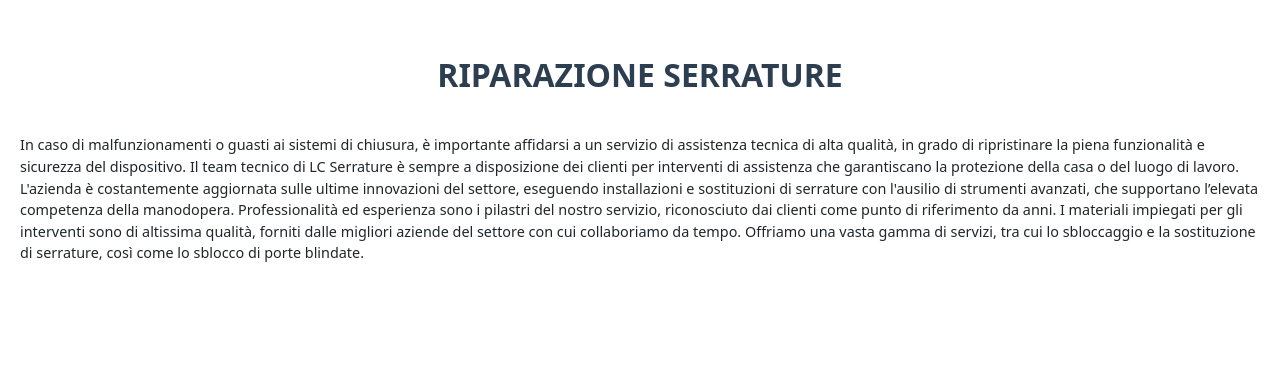
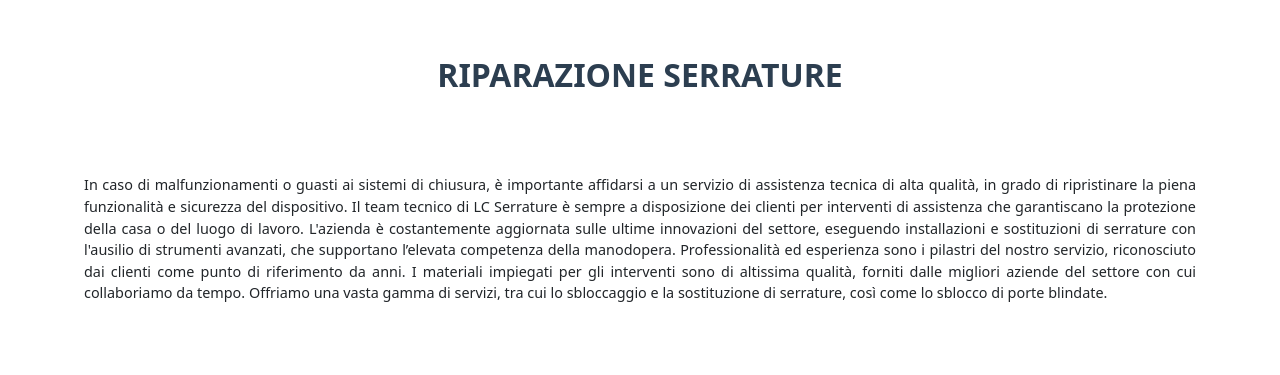
Before and after one commit to strazzullociroandrea/michelemultiservice, a plain HTML site: page servizi/sfratti.html in a window 1280 px wide. Shown: the part 860-1235 px from the top of the page. Drawn offline with nearby package versions, Linux system fonts and the light colour scheme; files whose address does not match are found by name.

Commit message:
Sistemazione css servizi

```diff
--- a/servizi/baseservizi.css
+++ b/servizi/baseservizi.css
@@ -1,8 +1,8 @@
 /* Testo allineato a destra e responsivo */
 .text-right-responsive {
     font-size: 0.9rem;
-    text-align: left;
-    margin: 1rem 0;
+    text-align:justify;
+    margin: 5rem 4rem;
 }
 
 /* Regola per schermi più piccoli (tablet e smartphone) */
```
